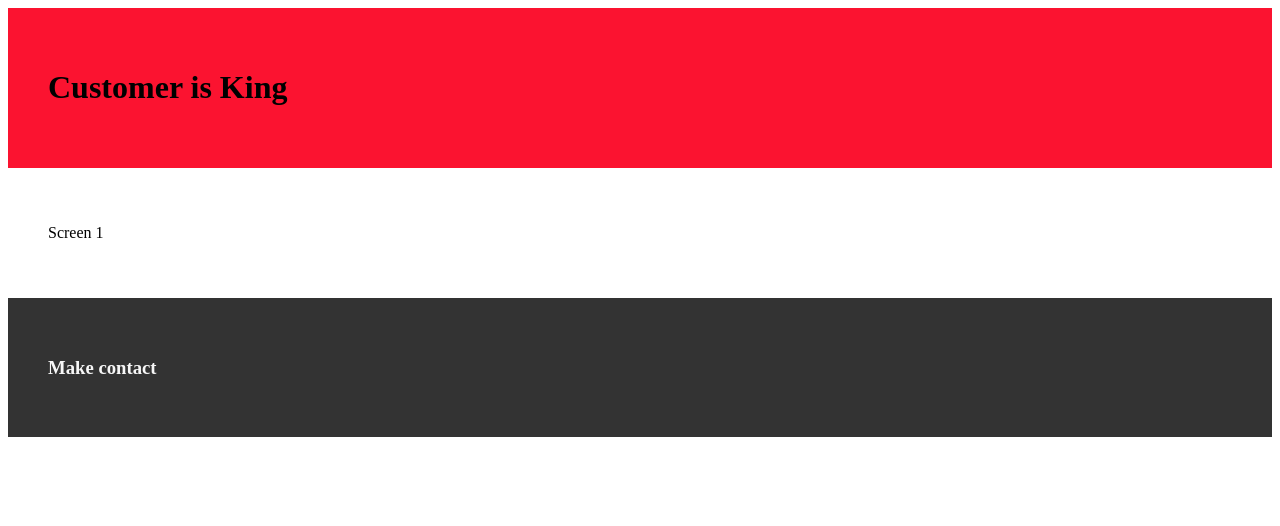
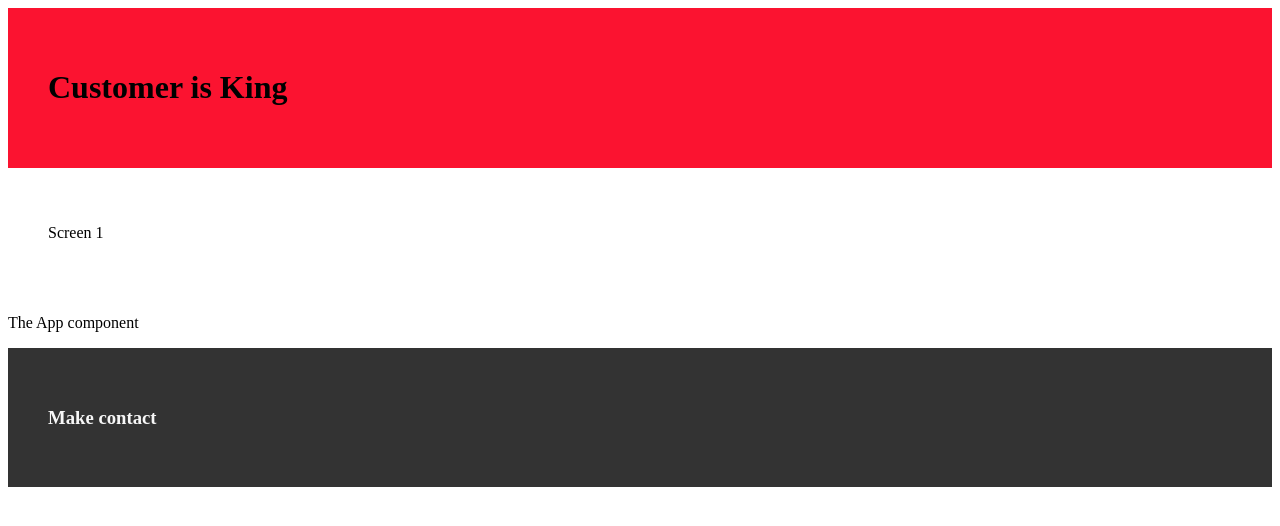
Before and after one commit to mattperkins/activeScreenConditional, a React (Create React App) app: page / in a window 1280 px wide. Shown: the top 526 px of the page. Built offline with nearby package versions, Linux system fonts and the light colour scheme.

Commit message:
add app component to layout

```diff
--- a/src/index.js
+++ b/src/index.js
@@ -83,7 +83,7 @@ activeScreen = <Screen2 /> }
 
 <Body>{activeScreen}</Body>
 
-{/* <App />		 */}
+<App />
 
 <Footer title="Make contact"/>
 
```
